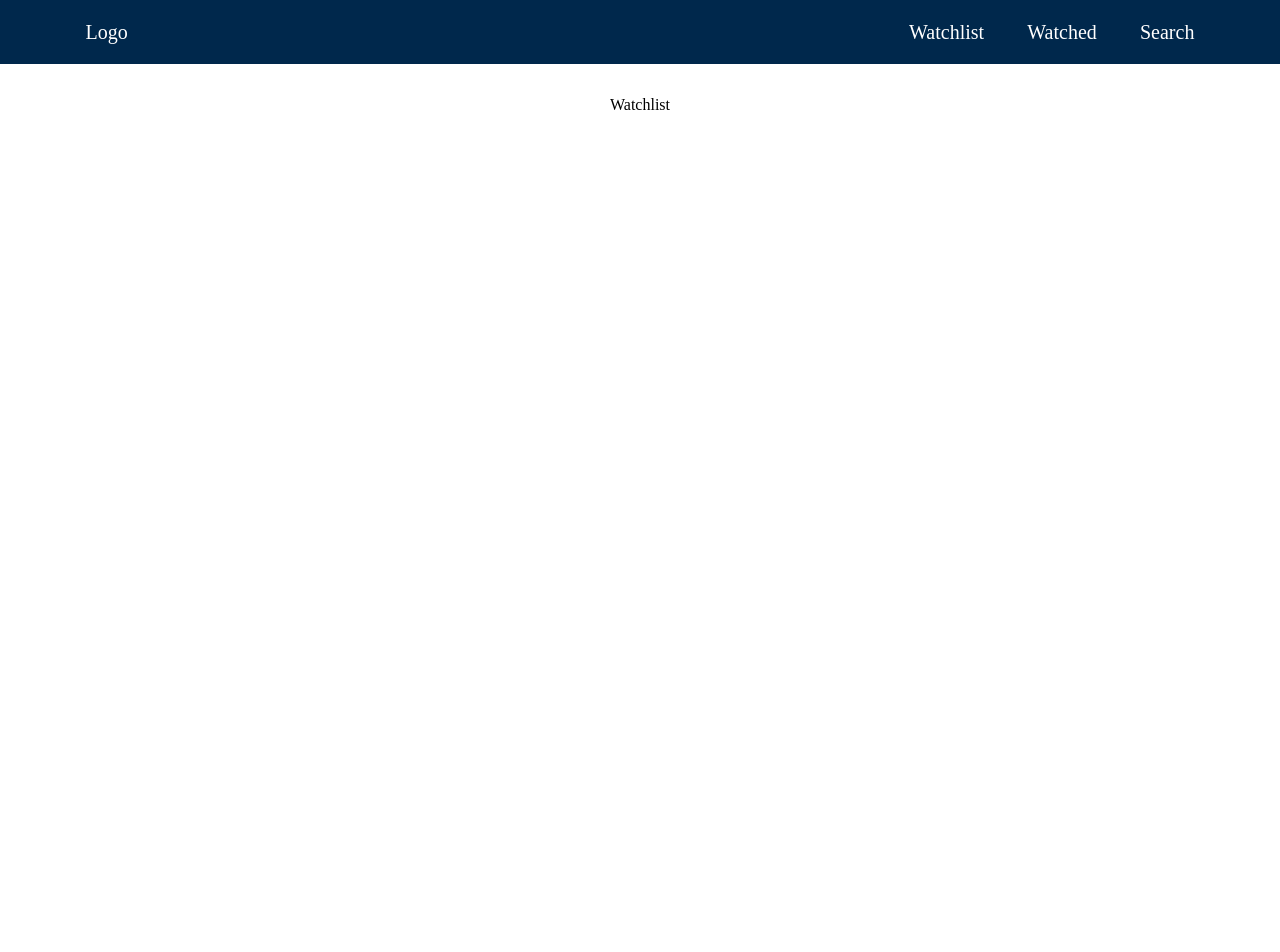
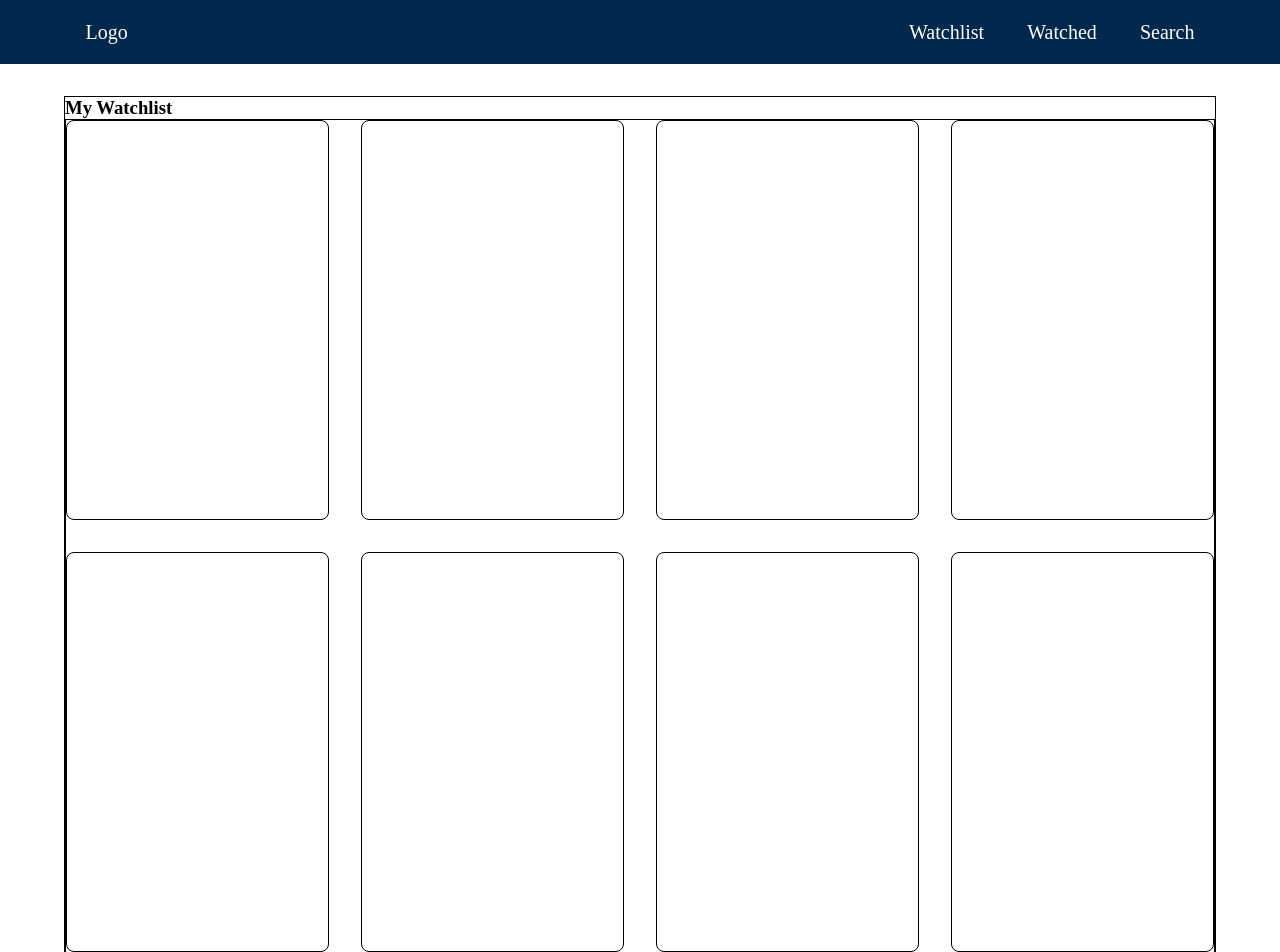
Before and after one commit to LukasV3/moviebase-app, a React (Create React App) app: page /watchlist in a window 1280 px wide. Shown: the top 952 px of the page. Before the commit the page ends 800 px from the top, so only its background shows below. Built offline with nearby package versions, Linux system fonts and the light colour scheme; no server answers.

Commit message:
began implementing jsx and styles for Watchlist component

```diff
--- a/src/components/movies/Search.js
+++ b/src/components/movies/Search.js
@@ -23,7 +23,6 @@ const Search = (props) => {
     if (props.movies.length === 0) return;
 
     return props.movies.map((movie) => {
-      console.log(movie);
       return (
         <ResultsCard
           title={movie.title}
--- a/src/components/movies/Watchlist.js
+++ b/src/components/movies/Watchlist.js
@@ -1,7 +1,25 @@
 import React from "react";
+import "../scss/Watchlist.scss";
 
 const Watchlist = () => {
-  return <div>Watchlist</div>;
+  return (
+    <div className="watchlist">
+      <h3 className="watchlist__title">My Watchlist</h3>
+
+      <div className="watchlist__container">
+        <div className="watchlist__card"></div>
+        <div className="watchlist__card"></div>
+        <div className="watchlist__card"></div>
+        <div className="watchlist__card"></div>
+        <div className="watchlist__card"></div>
+        <div className="watchlist__card"></div>
+        <div className="watchlist__card"></div>
+        <div className="watchlist__card"></div>
+        <div className="watchlist__card"></div>
+        <div className="watchlist__card"></div>
+      </div>
+    </div>
+  );
 };
 
 export default Watchlist;
--- /dev/null
+++ b/src/components/scss/Watchlist.scss
@@ -0,0 +1,17 @@
+.watchlist {
+  border: 1px solid black;
+  width: 100%;
+
+  &__container {
+    border: 1px solid black;
+    display: grid;
+    grid-template-columns: repeat(auto-fill, minmax(220px, 1fr));
+    gap: 2rem;
+  }
+
+  &__card {
+    border: 1px solid black;
+    height: 25rem;
+    border-radius: 8px;
+  }
+}
```
